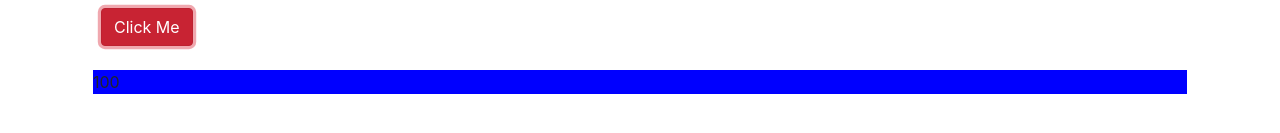
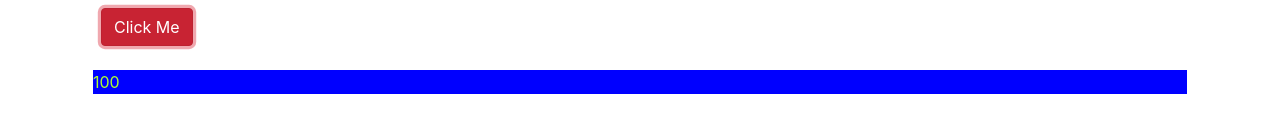
Before and after one commit to jisshub/user-app-angular-, an Angular app: page / in a window 1280 px wide. Both pictures are taken after a click on the button "Click Me". Shown: the part 291-424 px from the top of the page. Built offline with nearby package versions, Linux system fonts and the light colour scheme.

Commit message:
added ngClass

```diff
--- a/src/app/log-data/log-data.component.css
+++ b/src/app/log-data/log-data.component.css
@@ -1,3 +1,7 @@
 .text-white{
     color: white;
 }
+
+.text-green{
+    color: greenyellow;
+}
--- a/src/app/log-data/log-data.component.html
+++ b/src/app/log-data/log-data.component.html
@@ -2,7 +2,6 @@
 (click)="OnBtnClick()">Display Details</button>
 <!-- show paragraph only if button is clicked, use ngIf -->
 <p *ngIf="isShow" class="m-3">Secret Password is {{secretPassword}}</p>
-
 <!-- if we click button again, paragraph is removed, since ngIf will be false on another click -->
 <br>
 
@@ -11,4 +10,5 @@
 <p *ngFor="let eachClick of clickDataArray"
 [ngStyle]="{backgroundColor: eachClick>110? 'red':'blue'}"
 [ngClass]="{'text-white': eachClick>110}"
+[ngClass]="{'text-green': eachClick<=110}"
 class="m-2">{{ eachClick }}</p>
```
